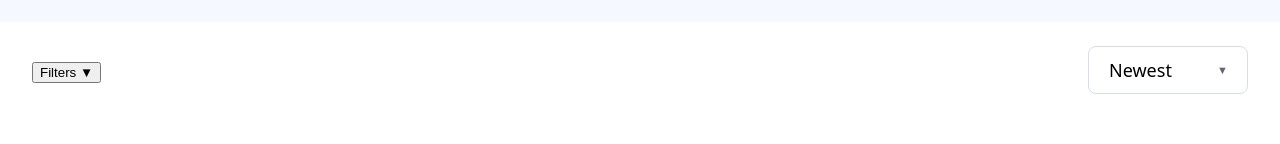
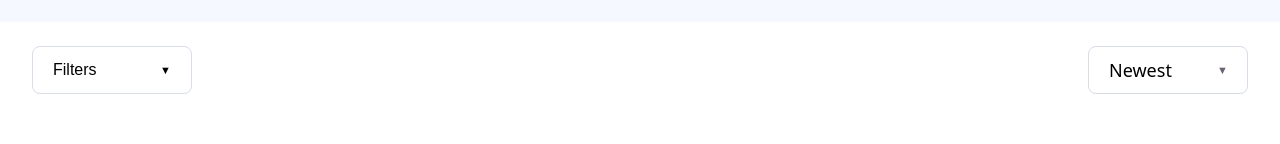
Before and after one commit to yasi-ayazi/home-finder, a React (Vite) app: page /buy in a window 1280 px wide. Shown: the part 200-344 px from the top of the page. Built offline with nearby package versions, Linux system fonts and the light colour scheme.

Commit message:
Enhance PropertyFilters component with improved structure and styling for better usability

```diff
--- a/src/components/PropertyFilters/PropertyFilters.css
+++ b/src/components/PropertyFilters/PropertyFilters.css
@@ -1,4 +1,3 @@
-
 .property-filters-wrapper {
   position: relative;
 }
@@ -10,9 +9,53 @@
 
   width: 320px;
   min-height: 200px;
+  padding: 24px;
 
   background: white;
   border: 1px solid #e5e7eb;
   border-radius: 12px;
   box-shadow: 0 12px 30px rgba(0, 0, 0, .12);
+
+  z-index: 10;
 }
+
+.property-filters {
+  min-width: 160px;
+  height: 48px;
+  padding: 0 20px;
+  background: #fff;
+  border: 1px solid #d9dde7;
+  border-radius: 8px;
+  font-size: 16px;
+  text-align: left;
+
+  display: flex;
+  align-items: center;
+  justify-content: space-between;
+
+  cursor: pointer;
+}
+
+.property-filters__arrow {
+  font-size: 11px;
+  font-weight: 400;
+}
+
+.property-filters__title {
+  font-size: 18px;
+  font-weight: 600;
+  margin: 0 0 16px;
+}
+
+.property-filters__group+.property-filters__group {
+  margin-top: 28px;
+}
+
+.property-filters__group input[type="checkbox"] {
+  accent-color: var(--primary);
+}
+
+.property-filters__price-inputs {
+  display: flex;
+  gap: 16px;
+}
--- a/src/components/PropertyFilters/PropertyFilters.tsx
+++ b/src/components/PropertyFilters/PropertyFilters.tsx
@@ -43,11 +43,16 @@ function PropertyFilters({
         className="property-filters"
         onClick={onToggle}
       >
-        Filters {isOpen ? "▲" : "▼"}
+        <span>Filters</span>
+        <span className="property-filters__arrow">
+          {isOpen ? "▲" : "▼"}
+        </span>
       </button>
 
       {isOpen && (
         <div className="property-filters__panel">
+          <div className="property-filters__group">
+            <h3 className="property-filters__title">Property Type</h3>
             <label>
               <input
                 type="checkbox"
@@ -57,7 +62,6 @@ function PropertyFilters({
               />
               Villa
             </label>
-
             <label>
               <input
                 type="checkbox"
@@ -67,7 +71,6 @@ function PropertyFilters({
               />
               Apartment
             </label>
-
             <label>
               <input
                 type="checkbox"
@@ -77,6 +80,11 @@ function PropertyFilters({
               />
               Townhouse
             </label>
+          </div>
+
+          <div className="property-filters__group">
+            <h3 className="property-filters__title">Price Range</h3>
+            <div className="property-filters__price-inputs">
               <label>
                 Min Price
                 <input
@@ -96,6 +104,8 @@ function PropertyFilters({
                 />
               </label>
             </div>
+          </div>
+        </div>
       )}
 
     </div>
```
Lines whose indentation alone changed are shown as unchanged.
